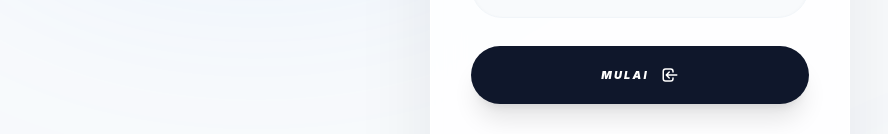
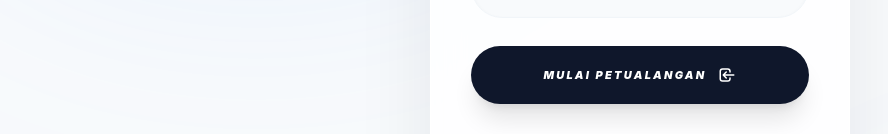
Before and after one commit to fiqrihkl/laba-app, a React (Vite) app: page / in a window 1280 px wide. Shown: the part 431-565 px from the top of the page, without its empty margins (0-888 px from the left). Built offline with nearby package versions, Linux system fonts and the light colour scheme; no server answers.

Commit message:
uji update kedua

```diff
--- a/src/pages/auth/Login.jsx
+++ b/src/pages/auth/Login.jsx
@@ -141,7 +141,7 @@ export default function Login({ installPrompt }) {
 
               <button type="submit" disabled={loading} className="w-full relative group overflow-hidden bg-slate-900 text-white font-black py-5 rounded-[2rem] shadow-xl active:scale-95 transition-all mt-2">
                 <div className="relative flex items-center justify-center gap-3 uppercase tracking-[0.2em] text-[11px]">
-                  {loading ? <div className="w-5 h-5 border-2 border-white/30 border-t-white rounded-full animate-spin"></div> : <><span>Mulai</span><HiOutlineLogin size={18} /></>}
+                  {loading ? <div className="w-5 h-5 border-2 border-white/30 border-t-white rounded-full animate-spin"></div> : <><span>Mulai Petualangan</span><HiOutlineLogin size={18} /></>}
                 </div>
               </button>
             </form>
```
